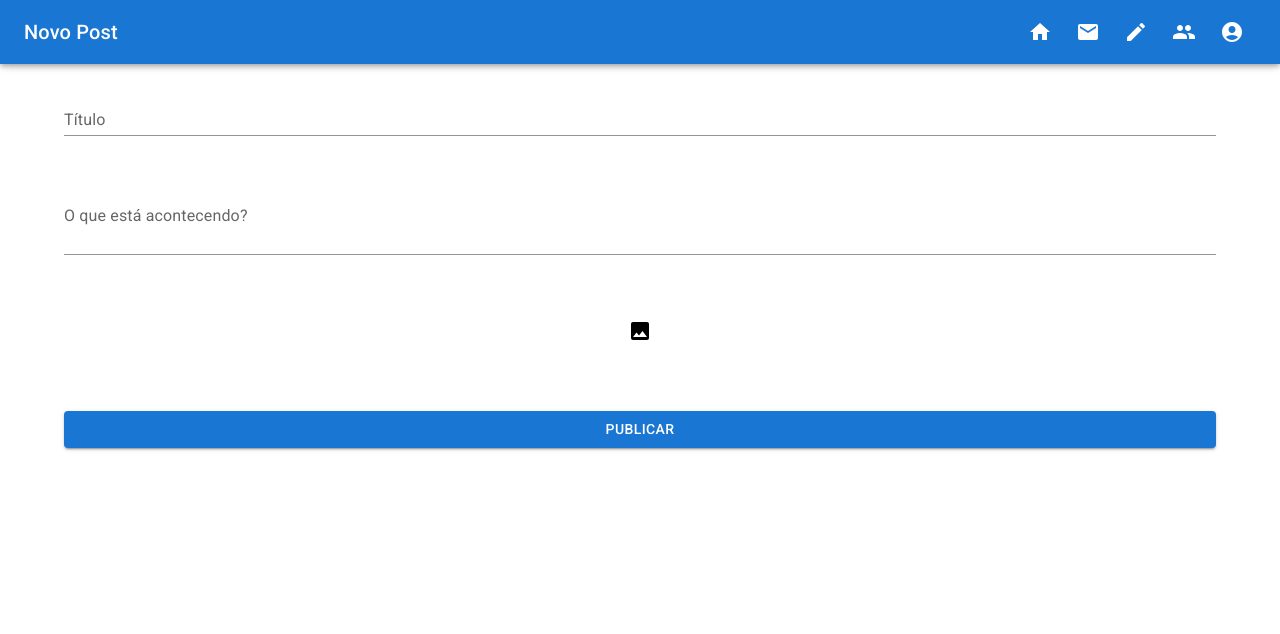
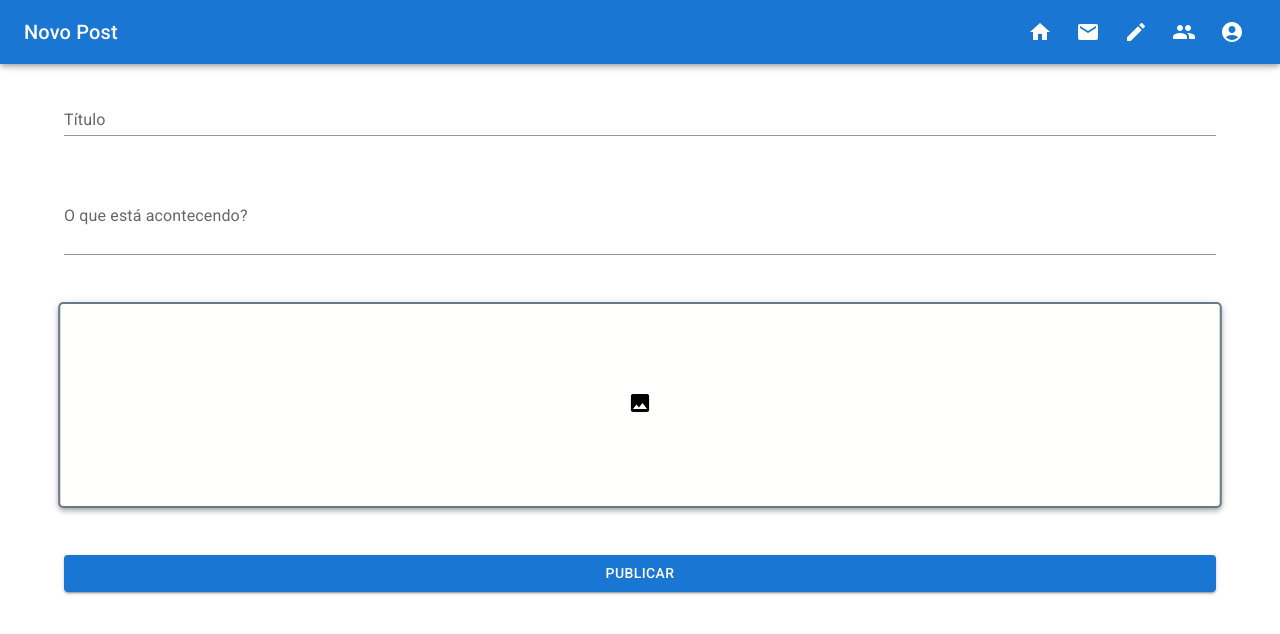
Before and after one commit to bc-fullstack-01/pedro-ivo-duarte-frontend, a React (Create React App) app: page /create in a window 1280 px wide. Shown: the top 634 px of the page. Built offline with nearby package versions, Linux system fonts and the light colour scheme; no server answers.

Commit message:
Dropzone hover effect

```diff
--- a/src/components/Dropzone/index.tsx
+++ b/src/components/Dropzone/index.tsx
@@ -1,7 +1,7 @@
 import { useState, useCallback } from "react";
 import { useDropzone } from "react-dropzone";
-import { Image as ImageIcon } from "@mui/icons-material";
-import './index.css';
+import { Image as ImageIcon, Scale } from "@mui/icons-material";
+import "./index.css";
 
 interface Props {
   onFileUploaded: (file: File) => void;
@@ -9,6 +9,7 @@ interface Props {
 
 function Dropzone({ onFileUploaded }: Props) {
   const [selectedFileUrl, setSelectedFileUrl] = useState("");
+  const [hoverDrop, setHoverDrop] = useState(true);
 
   const onDrop = useCallback(
     (acceptedFiles: any[]) => {
@@ -23,11 +24,36 @@ function Dropzone({ onFileUploaded }: Props) {
 
   const { getRootProps, getInputProps } = useDropzone({ onDrop });
   return (
-    <div {...getRootProps()} className="dropzone">
+    <div
+      style={{
+        overflow: "hidden",
+        maxHeight: "500px",
+        display: "flex",
+        alignItems: "center",
+        justifyContent: "center",
+        minHeight: "200px",
+        border: "2px solid #6a7987",
+        borderRadius: "5px",
+        background: "#FFFFFD",
+        transform: hoverDrop ? "scale(1.01)" : "scale(1)",
+        transition: "ease-in-out 140ms",
+        boxShadow: hoverDrop
+          ? "0px 2px 4px -1px rgb(0 0 0 / 20%), 0px 4px 5px 0px rgb(0 0 0 / 14%), 0px 1px 10px 0px rgb(0 0 0 / 12%)"
+          : "",
+      }}
+      onMouseEnter={() => setHoverDrop(true)}
+      onMouseLeave={() => setHoverDrop(false)}
+      {...getRootProps()}
+      className="dropzone"
+    >
       <input {...getInputProps()} />
 
       {selectedFileUrl ? (
-        <img src={selectedFileUrl} alt="Point thumbnail" />
+        <img
+          style={{ objectFit: "cover", height: "100%", width: "100%" }}
+          src={selectedFileUrl}
+          alt="Point thumbnail"
+        />
       ) : (
         <p>
           <ImageIcon />
```
